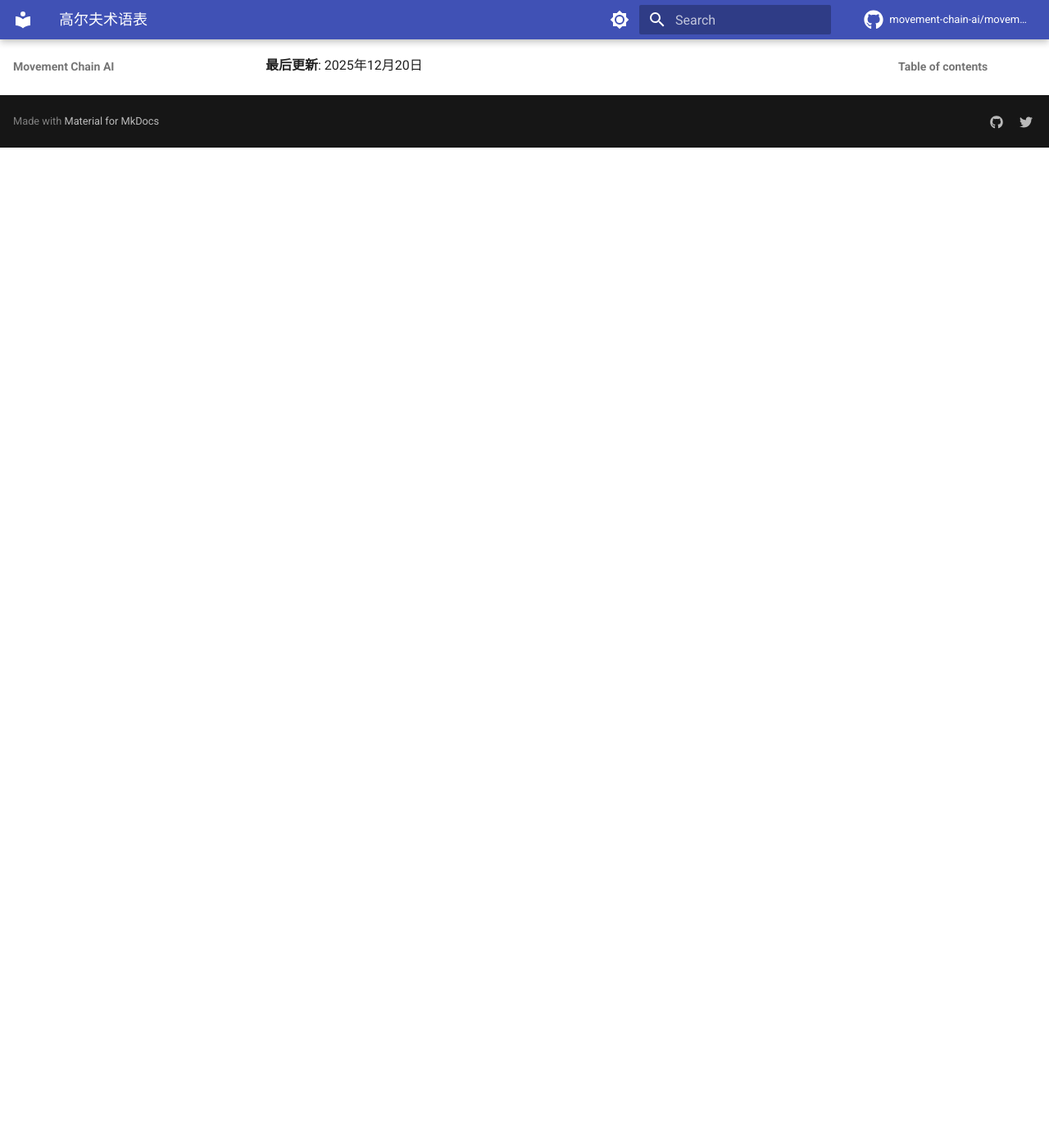
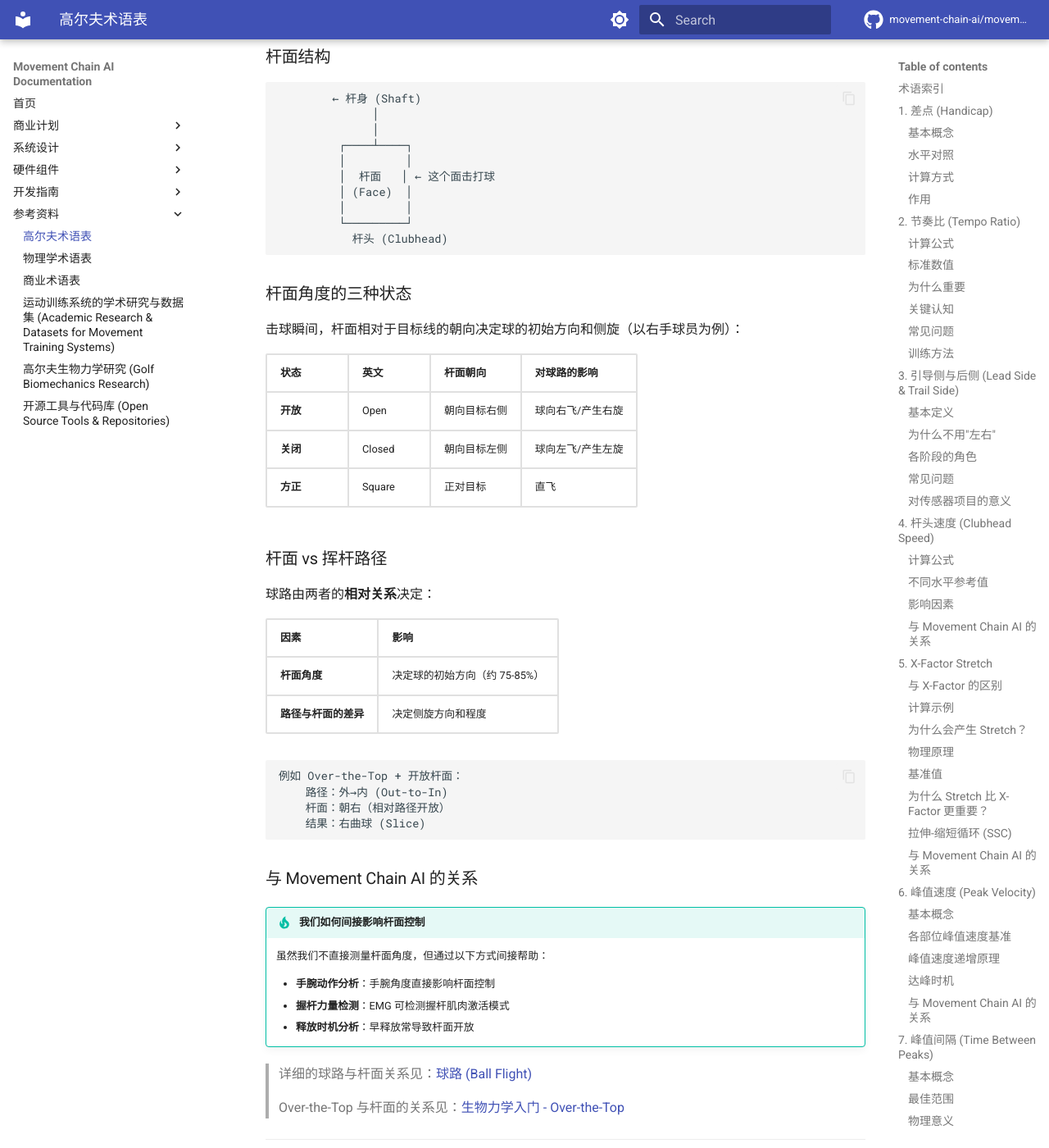
Before and after one commit to movement-chain-ai/movement-chain-docs, an MkDocs documentation site: the page built from docs/zh/reference/golf-glossary.md, in a window 1280 px wide and 1400 px high, scrolled down 21214 px. Shown: the whole window at 82% size. Built offline with MkDocs 1.6.1 and Material for MkDocs 9.7.7, drawn with Linux system fonts in a browser that asks for light colours; comment, search, counter and statistics services are not loaded; the version menu is left out; before the commit the page ends 21394 px from its top, so only the background shows below that; some of the changed text lies outside the part shown.

Commit message:
添加杆面(Clubface)术语到高尔夫术语表
- 新增第9个术语：杆面 (Clubface)
- 包含杆面结构示意图
- 说明开放/关闭/方正三种状态
- 解释杆面与挥杆路径的关系
- 链接到 biomechanics-101.md 的 Over-the-Top 章节

🤖 Generated with [Claude Code](https://claude.com/claude-code)

Co-Authored-By: Claude Opus 4.5 <noreply@anthropic.com>

````diff
--- a/docs/zh/reference/golf-glossary.md
+++ b/docs/zh/reference/golf-glossary.md
@@ -16,6 +16,7 @@
 | 6 | [峰值速度](#6-峰值速度-peak-velocity) | Peak Velocity | 各身体部位的最大角速度 |
 | 7 | [峰值间隔](#7-峰值间隔-time-between-peaks) | Time Between Peaks | 相邻部位达峰的时间差，运动链效率的关键 |
 | 8 | [球路](#8-球路-ball-flight) | Ball Flight | 球的飞行弯曲方向，由杆面和挥杆路径决定 |
+| 9 | [杆面](#9-杆面-clubface) | Clubface | 球杆击球的平面，其角度决定球的初始方向和侧旋 |
 
 ---
 
@@ -789,6 +790,68 @@ Draw 派: Tiger Woods, Rory McIlroy, Ben Hogan
 
 ---
 
+## 9. 杆面 (Clubface) {#9-杆面-clubface}
+
+**一句话定义：** 杆面是球杆头上用来击打球的平面，其角度决定球的初始方向和侧旋。
+
+---
+
+### 杆面结构
+
+```text
+        ← 杆身 (Shaft)
+              │
+              │
+         ┌────┴────┐
+         │         │
+         │  杆面   │ ← 这个面击打球
+         │ (Face)  │
+         │         │
+         └─────────┘
+           杆头 (Clubhead)
+```
+
+### 杆面角度的三种状态
+
+击球瞬间，杆面相对于目标线的朝向决定球的初始方向和侧旋（以右手球员为例）：
+
+| 状态 | 英文 | 杆面朝向 | 对球路的影响 |
+|------|------|----------|--------------|
+| **开放** | Open | 朝向目标右侧 | 球向右飞/产生右旋 |
+| **关闭** | Closed | 朝向目标左侧 | 球向左飞/产生左旋 |
+| **方正** | Square | 正对目标 | 直飞 |
+
+### 杆面 vs 挥杆路径
+
+球路由两者的**相对关系**决定：
+
+| 因素 | 影响 |
+|------|------|
+| **杆面角度** | 决定球的初始方向（约 75-85%） |
+| **路径与杆面的差异** | 决定侧旋方向和程度 |
+
+```text
+例如 Over-the-Top + 开放杆面：
+    路径：外→内 (Out-to-In)
+    杆面：朝右（相对路径开放）
+    结果：右曲球 (Slice)
+```
+
+### 与 Movement Chain AI 的关系
+
+!!! tip "我们如何间接影响杆面控制"
+    虽然我们不直接测量杆面角度，但通过以下方式间接帮助：
+
+    - **手腕动作分析**：手腕角度直接影响杆面控制
+    - **握杆力量检测**：EMG 可检测握杆肌肉激活模式
+    - **释放时机分析**：早释放常导致杆面开放
+
+> 详细的球路与杆面关系见：[球路 (Ball Flight)](#8-球路-ball-flight)
+>
+> Over-the-Top 与杆面的关系见：[生物力学入门 - Over-the-Top](../design/foundations/biomechanics-101.md#63-over-the-top-从外侧下杆)
+
+---
+
 ## 相关文档
 
 - [商业术语表](business-glossary.md) - 商业相关术语
````
